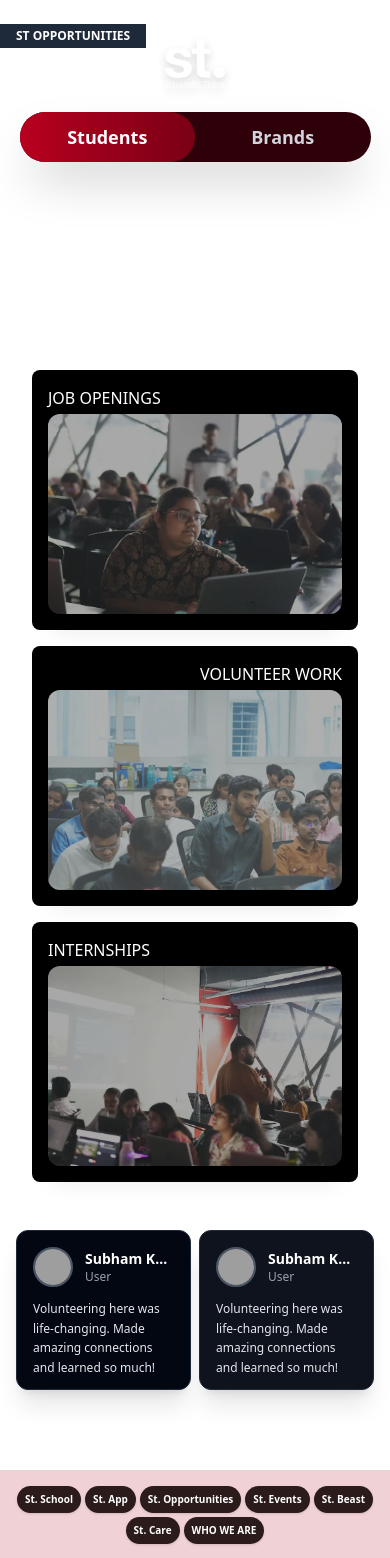
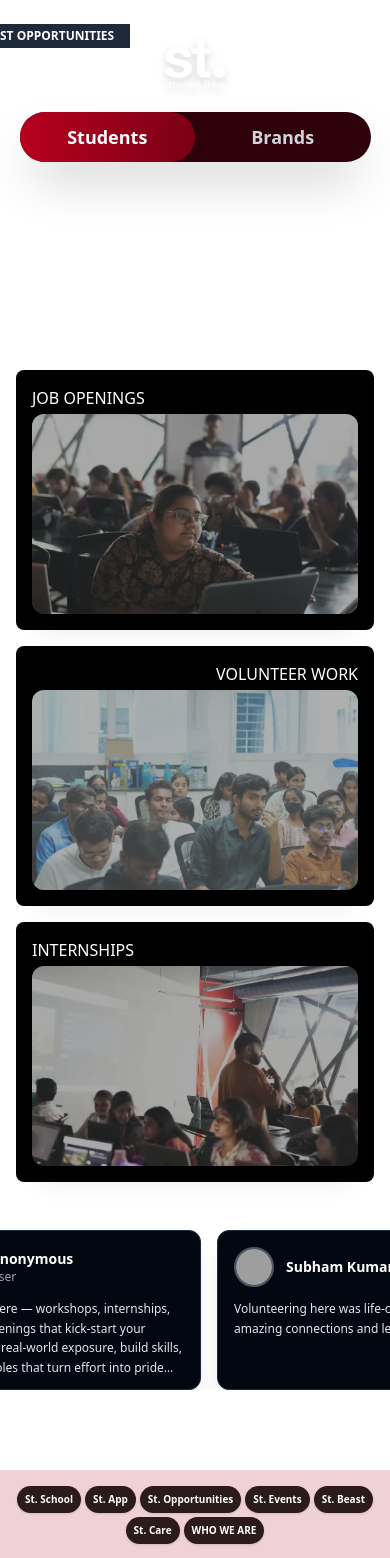
Before and after one commit to ArunKushhhh/st-website-tho, a React (Vite) app: page /opportunities in a window 390 px wide. Shown: the top 1558 px of the page. Built offline with nearby package versions, Linux system fonts and the light colour scheme; grey boxes are pictures that could not be loaded.

Commit message:
added animations
Signed-off-by: ArunKushhhh <arunkushwaha_230604@aitpune.edu.in>

```diff
--- a/src/Student/StudentApp.jsx
+++ b/src/Student/StudentApp.jsx
@@ -32,7 +32,12 @@ const ANIMATION_CONFIG = {
     SLIDE: 500,
     CARD_SCALE: 0.8,
     PHONE_SLIDE: 1.2,
-    CONTENT_SLIDE: 1.0
+    CONTENT_SLIDE: 1.0,
+    MOBILE_CARD: 0.8
+  },
+  MOBILE_ANIMATIONS: {
+    OFFSET: 50,
+    STAGGER: 0.2
   }
 };
 
@@ -41,8 +46,6 @@ const BREAKPOINTS = {
 };
 
 // Optimized CardSlider Component
-// Fixed CardSlider Component - Replace the existing CardSlider in your code
-
 const CardSlider = React.memo(({
   cards,
   className = "",
@@ -235,7 +238,6 @@ export default function StudentApp() {
   const [hoveredButton, setHoveredButton] = useState(NAVIGATION.STUDENTS);
   const [isMobile, setIsMobile] = useState(window.innerWidth < BREAKPOINTS.MOBILE);
 
-
   useEffect(() => {
     if (isMobile) {
       setShowButtons(true);
@@ -326,19 +328,75 @@ export default function StudentApp() {
 
   // Animation functions
   const runMobileAnimation = useCallback(() => {
-  // ❌ No animations for mobile
     const mobileElements = Object.values(refs.mobile)
       .map(ref => ref.current)
       .filter(Boolean);
 
     if (mobileElements.length === 0) return;
 
-  // Just set them visible instantly
-  gsap.set(mobileElements, {
-    scale: 1,
+    // Kill any existing animations first
+    gsap.killTweensOf(mobileElements);
+    if (refs.phone.current) {
+      gsap.killTweensOf(refs.phone.current);
+    }
+
+    // Set initial states for mobile cards
+    gsap.set(refs.mobile.topLeft.current, {
+      x: -ANIMATION_CONFIG.MOBILE_ANIMATIONS.OFFSET,
+      opacity: 0
+    });
+    gsap.set(refs.mobile.topRight.current, {
+      x: -ANIMATION_CONFIG.MOBILE_ANIMATIONS.OFFSET,
+      opacity: 0
+    });
+    gsap.set(refs.mobile.bottomLeft.current, {
+      x: ANIMATION_CONFIG.MOBILE_ANIMATIONS.OFFSET,
+      opacity: 0
+    });
+    gsap.set(refs.mobile.bottomRight.current, {
+      x: -ANIMATION_CONFIG.MOBILE_ANIMATIONS.OFFSET,
+      opacity: 0
+    });
+
+    // Create timeline for mobile animations
+    const tl = gsap.timeline();
+
+    // Animate cards with stagger
+    tl.to(refs.mobile.topLeft.current, {
+      x: 0,
       opacity: 1,
-    transformOrigin: "center center",
-  });
+      duration: ANIMATION_CONFIG.DURATIONS.MOBILE_CARD,
+      ease: "power3.out"
+    })
+    .to(refs.mobile.topRight.current, {
+      x: 0,
+      opacity: 1,
+      duration: ANIMATION_CONFIG.DURATIONS.MOBILE_CARD,
+      ease: "power3.out"
+    }, `-=${ANIMATION_CONFIG.DURATIONS.MOBILE_CARD - ANIMATION_CONFIG.MOBILE_ANIMATIONS.STAGGER}`)
+    .to(refs.mobile.bottomLeft.current, {
+      x: 0,
+      opacity: 1,
+      duration: ANIMATION_CONFIG.DURATIONS.MOBILE_CARD,
+      ease: "power3.out"
+    }, `-=${ANIMATION_CONFIG.DURATIONS.MOBILE_CARD - ANIMATION_CONFIG.MOBILE_ANIMATIONS.STAGGER}`)
+    .to(refs.mobile.bottomRight.current, {
+      x: 0,
+      opacity: 1,
+      duration: ANIMATION_CONFIG.DURATIONS.MOBILE_CARD,
+      ease: "power3.out"
+    }, `-=${ANIMATION_CONFIG.DURATIONS.MOBILE_CARD - ANIMATION_CONFIG.MOBILE_ANIMATIONS.STAGGER}`);
+
+    // Animate phone if present
+    if (refs.phone.current) {
+      gsap.set(refs.phone.current, { opacity: 0, y: 50 });
+      tl.to(refs.phone.current, {
+        opacity: 1,
+        y: 0,
+        duration: ANIMATION_CONFIG.DURATIONS.PHONE_SLIDE,
+        ease: "power3.out"
+      }, `-=${ANIMATION_CONFIG.DURATIONS.MOBILE_CARD - 0.3}`);
+    }
   }, []);
 
   const runDesktopAnimation = useCallback(() => {
@@ -445,37 +503,50 @@ export default function StudentApp() {
     if (!containerRef.current) return;
 
     if (isMobile) {
-    // On mobile: make everything visible, no animation
+      // Set initial states for mobile cards
       const mobileElements = Object.values(refs.mobile)
         .map(ref => ref.current)
         .filter(Boolean);
 
       if (mobileElements.length > 0) {
-      gsap.set(mobileElements, {
-        scale: 1,
-        opacity: 1,
-        transformOrigin: "center center",
+        // Set initial positions (will be animated by scroll trigger)
+        gsap.set(refs.mobile.topLeft.current, {
+          x: -ANIMATION_CONFIG.MOBILE_ANIMATIONS.OFFSET,
+          opacity: 0
+        });
+        gsap.set(refs.mobile.topRight.current, {
+          x: -ANIMATION_CONFIG.MOBILE_ANIMATIONS.OFFSET,
+          opacity: 0
+        });
+        gsap.set(refs.mobile.bottomLeft.current, {
+          x: ANIMATION_CONFIG.MOBILE_ANIMATIONS.OFFSET,
+          opacity: 0
+        });
+        gsap.set(refs.mobile.bottomRight.current, {
+          x: -ANIMATION_CONFIG.MOBILE_ANIMATIONS.OFFSET,
+          opacity: 0
         });
       }
 
       if (refs.phone.current) {
-      gsap.set(refs.phone.current, { opacity: 1, y: 0 });
+        gsap.set(refs.phone.current, { opacity: 0, y: 50 });
       }
 
-    const { cards, backgrounds, content } = refs.desktop;
-    const allDesktopEls = [
-      ...Object.values(cards),
-      ...Object.values(backgrounds),
-      ...Object.values(content),
-    ]
-      .map(ref => ref.current)
-      .filter(Boolean);
+      // Create ScrollTrigger for mobile
+      const mobileScrollTrigger = ScrollTrigger.create({
+        trigger: containerRef.current,
+        start: ANIMATION_CONFIG.SCROLL_START,
+        end: ANIMATION_CONFIG.SCROLL_END,
+        onEnter: runMobileAnimation,
+        onEnterBack: runMobileAnimation,
+      });
 
-    if (allDesktopEls.length > 0) {
-      gsap.set(allDesktopEls, { opacity: 1, scale: 1, x: 0, y: 0 });
+      return () => {
+        mobileScrollTrigger.kill();
+        if (hideButtonsTimeoutRef.current) {
+          clearTimeout(hideButtonsTimeoutRef.current);
         }
-
-    return; // ✅ skip scroll trigger setup for mobile
+      };
     }
 
     // --- Desktop setup (unchanged) ---
@@ -516,8 +587,7 @@ export default function StudentApp() {
         clearTimeout(hideButtonsTimeoutRef.current);
       }
     };
-}, [isMobile, runDesktopAnimation]);
-
+  }, [isMobile, runDesktopAnimation, runMobileAnimation]);
 
   // Render helpers
   const renderNavigationButton = useCallback(
@@ -682,6 +752,7 @@ export default function StudentApp() {
           <section className="mb-12 md:mb-16">
             <div className="flex justify-center">
               <img
+                ref={refs.phone}
                 src={iphone}
                 alt="iPhone Mockup"
                 className="w-[280px] sm:w-[360px] md:w-[400px] h-auto drop-shadow-2xl"
--- a/src/Student/StudentOpportunities.jsx
+++ b/src/Student/StudentOpportunities.jsx
@@ -55,7 +55,7 @@ function StAnimation1() {
   };
 
   return (
-    <div id="opportunities" className="flex flex-col w-full px-4 pb-20">
+    <div id="opportunities" className="flex flex-col w-full pb-20">
       {isMobile ? (
         <SafeScrollRevealMobile {...sharedProps}>
           <h2 className="text-lg font-bold md:text-xl">Job Opening</h2>
--- a/src/components/mobile/MobileGalleryStack.jsx
+++ b/src/components/mobile/MobileGalleryStack.jsx
@@ -1,6 +1,9 @@
-import React from "react";
-import { motion } from "framer-motion";
+import React, { useRef, useEffect } from "react";
+import { gsap } from "gsap";
+import { ScrollTrigger } from "gsap/ScrollTrigger";
 import { MobileCard } from "./MobileCard";
+
+gsap.registerPlugin(ScrollTrigger);
 
 export const MobileGalleryStack = ({
   centerImage,
@@ -15,6 +18,12 @@ export const MobileGalleryStack = ({
   isVisible = false,
   screenSize,
 }) => {
+  // Refs for animation targets
+  const containerRef = useRef(null);
+  const jobOpeningsRef = useRef(null);
+  const volunteerWorkRef = useRef(null);
+  const internshipsRef = useRef(null);
+
   // Add safety check for screenSize
   if (
     !screenSize ||
@@ -38,46 +47,111 @@ export const MobileGalleryStack = ({
 
   const dimensions = getDimensions();
 
-  // Animation variants for staggered entrance
-  const containerVariants = {
-    hidden: { opacity: 0 },
-    visible: {
+  // GSAP Animation function
+  const runGSAPAnimation = () => {
+    const elements = [
+      jobOpeningsRef.current,
+      volunteerWorkRef.current,
+      internshipsRef.current
+    ].filter(Boolean);
+
+    if (elements.length === 0) return;
+
+    // Kill any existing animations
+    gsap.killTweensOf(elements);
+
+    // Set initial states
+    gsap.set(jobOpeningsRef.current, {
+      x: -50, // translate from left
+      opacity: 0
+    });
+
+    gsap.set(volunteerWorkRef.current, {
+      x: 50, // translate from right
+      opacity: 0
+    });
+
+    gsap.set(internshipsRef.current, {
+      x: -50, // translate from left
+      opacity: 0
+    });
+
+    // Create animation timeline
+    const tl = gsap.timeline();
+
+    // Animate Job Openings (from left)
+    tl.to(jobOpeningsRef.current, {
+      x: 0,
       opacity: 1,
-      transition: {
-        staggerChildren: 0.2,
-        delayChildren: 0.1,
-      },
-    },
+      duration: 0.8,
+      ease: "power3.out"
+    })
+    // Animate Volunteer Work (from right) - stagger by 0.2s
+    .to(volunteerWorkRef.current, {
+      x: 0,
+      opacity: 1,
+      duration: 0.8,
+      ease: "power3.out"
+    }, "-=0.6") // Start 0.6s before previous animation ends
+    // Animate Internships (from left) - stagger by 0.2s
+    .to(internshipsRef.current, {
+      x: 0,
+      opacity: 1,
+      duration: 0.8,
+      ease: "power3.out"
+    }, "-=0.6"); // Start 0.6s before previous animation ends
   };
 
-  const cardVariants = {
-    hidden: {
-      opacity: 0,
-      y: 30,
-      scale: 0.9,
-    },
-    visible: {
-      opacity: 1,
-      y: 0,
-      scale: 1,
-      transition: {
-        type: "spring",
-        damping: 20,
-        stiffness: 100,
-      },
-    },
+  useEffect(() => {
+    if (!containerRef.current) return;
+
+    // Set initial states
+    const elements = [
+      jobOpeningsRef.current,
+      volunteerWorkRef.current,
+      internshipsRef.current
+    ].filter(Boolean);
+
+    if (elements.length > 0) {
+      gsap.set(jobOpeningsRef.current, {
+        x: -50,
+        opacity: 0
+      });
+      gsap.set(volunteerWorkRef.current, {
+        x: 50,
+        opacity: 0
+      });
+      gsap.set(internshipsRef.current, {
+        x: -50,
+        opacity: 0
+      });
+    }
+
+    // Create ScrollTrigger
+    const scrollTrigger = ScrollTrigger.create({
+      trigger: containerRef.current,
+      start: "top 85%", // Trigger when section is 85% from top of viewport
+      end: "bottom 15%",
+      onEnter: runGSAPAnimation,
+      onEnterBack: runGSAPAnimation,
+      once: false, // Allow animation to trigger multiple times
+      markers: false // Set to true for debugging
+    });
+
+    // Cleanup
+    return () => {
+      scrollTrigger.kill();
     };
+  }, [screenSize]); // Re-run when screenSize changes
 
   return (
-    <motion.div
+    <div
+      ref={containerRef}
       className="w-full max-w-md mx-auto px-4"
-      variants={containerVariants}
-      initial="hidden"
-      animate={isVisible ? "visible" : "hidden"}
     >
       {/* Job Openings Section - Top */}
-      <motion.div
-        variants={cardVariants}
+      <div
+        ref={jobOpeningsRef}
         className="w-full mb-4"
         style={{ minHeight: dimensions.cardHeight }}
       >
@@ -90,14 +164,13 @@ export const MobileGalleryStack = ({
             delay={0}
             zIndex={1}
             opacity={1}
-          ></MobileCard>
+          />
         </div>
-      </motion.div>
+      </div>
 
       {/* Volunteer Work Section - Middle */}
-
-      <motion.div
-        variants={cardVariants}
+      <div
+        ref={volunteerWorkRef}
         className="w-full mb-4"
         style={{ minHeight: dimensions.cardHeight }}
       >
@@ -110,18 +183,18 @@ export const MobileGalleryStack = ({
             delay={0.1}
             zIndex={1}
             opacity={1}
-          ></MobileCard>
+          />
         </div>
-      </motion.div>
+      </div>
 
       {/* Internships Section - Bottom */}
-      <motion.div
-        variants={cardVariants}
+      <div
+        ref={internshipsRef}
         className="w-full"
         style={{ minHeight: dimensions.cardHeight }}
       >
         <div className="bg-black px-4 py-4 rounded-lg flex flex-col gap-1">
-          <p className=" text-white font-medium">INTERNSHIPS</p>
+          <p className="text-white font-medium">INTERNSHIPS</p>
           <MobileCard
             bgImage={leftImage}
             width="100%"
@@ -129,10 +202,9 @@ export const MobileGalleryStack = ({
             delay={0.2}
             zIndex={1}
             opacity={1}
-        >
-        </MobileCard>
+          />
         </div>
-      </motion.div>
-    </motion.div>
+      </div>
+    </div>
   );
 };
--- a/src/components/mobile/MobileTestimonialCards.jsx
+++ b/src/components/mobile/MobileTestimonialCards.jsx
@@ -1,36 +1,78 @@
-import React, { useState, useEffect } from "react";
-import { motion, AnimatePresence } from "framer-motion";
+import React, { useRef, useEffect } from "react";
+import { gsap } from "gsap";
 
 export const MobileTestimonialCards = ({
   leftTestimonial,
   leftTestimonialAuthor,
-  leftTestimonialProfile, // New prop for left profile picture
+  leftTestimonialProfile,
   rightTestimonial,
   rightTestimonialAuthor,
-  rightTestimonialProfile, // New prop for right profile picture
+  rightTestimonialProfile,
   rightTestimonialSlideshow = false,
   rightTestimonials = [],
   isVisible = false,
   screenSize,
 }) => {
+  const marqueeRef = useRef(null);
+  const marqueeInnerRef = useRef(null);
+
   // Add safety check for screenSize
   if (!screenSize || typeof screenSize.width !== "number") {
     return null;
   }
 
-  // Get responsive dimensions for testimonial cards
+  // Prepare testimonial data
+  const getTestimonialData = () => {
+    const testimonials = [];
+
+    // Add left testimonial
+    if (leftTestimonial) {
+      testimonials.push({
+        text: leftTestimonial,
+        author: leftTestimonialAuthor || "Anonymous",
+        profilePic: leftTestimonialProfile,
+        role: "User"
+      });
+    }
+
+    // Add right testimonial(s)
+    if (rightTestimonialSlideshow && rightTestimonials.length > 0) {
+      testimonials.push(...rightTestimonials);
+    } else if (rightTestimonial) {
+      testimonials.push({
+        text: rightTestimonial,
+        author: rightTestimonialAuthor || "Anonymous",
+        profilePic: rightTestimonialProfile,
+        role: "User"
+      });
+    }
+
+    // If we have less than 3 testimonials, duplicate them to create seamless loop
+    if (testimonials.length > 0 && testimonials.length < 3) {
+      const originalLength = testimonials.length;
+      for (let i = 0; i < Math.ceil(6 / originalLength); i++) {
+        testimonials.push(...testimonials.slice(0, originalLength));
+      }
+    }
+
+    return testimonials;
+  };
+
+  const testimonialData = getTestimonialData();
+
+  // Get responsive dimensions
   const getDimensions = () => {
     const vw = screenSize.width;
 
     if (vw <= 520) {
       return {
-        cardWidth: Math.min(vw, 350),
+        cardWidth: 280,
         cardHeight: 160,
         gap: 16,
       };
     } else {
       return {
-        cardWidth: Math.min(vw - 80, 320),
+        cardWidth: 320,
         cardHeight: 160,
         gap: 20,
       };
@@ -39,169 +81,107 @@ export const MobileTestimonialCards = ({
 
   const dimensions = getDimensions();
 
-  return (
-    <motion.div
+  // Set up marquee animation
+  useEffect(() => {
+    if (!marqueeInnerRef.current || testimonialData.length === 0) return;
+
+    const marqueeInner = marqueeInnerRef.current;
+    const totalWidth = (dimensions.cardWidth + dimensions.gap) * testimonialData.length;
+
+    // Set the width of the inner container
+    gsap.set(marqueeInner, {
+      width: totalWidth * 2, // Double width for seamless loop
+    });
+
+    // Create the continuous scrolling animation
+    const tl = gsap.timeline({ repeat: -1 });
+
+    tl.set(marqueeInner, { x: 0 })
+      .to(marqueeInner, {
+        x: -totalWidth,
+        duration: testimonialData.length * 8, // Adjust speed here (higher = slower)
+        ease: "none"
+      });
+
+    return () => {
+      tl.kill();
+    };
+  }, [testimonialData, dimensions, isVisible]);
+
+  // Individual testimonial card component
+  const TestimonialCard = ({ testimonial, index }) => (
+    <div
+      key={`${testimonial.author}-${index}`}
       style={{
-        opacity: isVisible ? 1 : 0,
+        width: dimensions.cardWidth,
+        height: dimensions.cardHeight,
+        marginRight: dimensions.gap,
       }}
-      className="flex flex-row gap-2 w-full max-w-2xl"
+      className="bg-gray-950 rounded-xl p-4 text-white shadow-xl overflow-hidden border border-gray-800 flex-shrink-0"
     >
-      {/* Left Testimonial - Static */}
-      <motion.div
-        initial={{ opacity: 0, y: 20 }}
-        animate={{ opacity: isVisible ? 1 : 0, y: isVisible ? 0 : 20 }}
-        transition={{ duration: 0.6, delay: 0.2 }}
-        style={{
-          height: dimensions.cardHeight,
-        }}
-        className="bg-gray-950 rounded-xl p-4 text-white shadow-xl w-[50%] overflow-hidden border border-gray-800"
-      >
-        {rightTestimonialSlideshow ? (
-          <TestimonialSlideshow
-            testimonials={rightTestimonials}
-            rightTestimonial={rightTestimonial}
-            rightTestimonialAuthor={rightTestimonialAuthor}
-            rightTestimonialProfile={rightTestimonialProfile}
-          />
-        ) : (
-          <>
       {/* Profile Section */}
       <div className="flex items-center gap-3 mb-3">
         <div className="w-10 h-10 rounded-full overflow-hidden border-2 border-gray-600 flex-shrink-0">
           <img
-                  src={rightTestimonialProfile || "https://via.placeholder.com/40x40/6b7280/ffffff?text=U"}
-                  alt={rightTestimonialAuthor}
+            src={testimonial.profilePic || "https://via.placeholder.com/40x40/6b7280/ffffff?text=U"}
+            alt={testimonial.author}
             className="w-full h-full object-cover"
+            loading="lazy"
           />
         </div>
         <div className="flex-1 min-w-0">
           <p className="text-sm font-semibold text-white truncate">
-                  {rightTestimonialAuthor || "Anonymous"}
+            {testimonial.author}
           </p>
-                <p className="text-xs text-gray-400">User</p>
+          <p className="text-xs text-gray-400">{testimonial.role}</p>
         </div>
       </div>
 
       {/* Testimonial Text */}
       <p className="text-xs md:text-sm text-gray-200 leading-relaxed line-clamp-4">
-              {rightTestimonial}
+        {testimonial.text}
       </p>
-          </>
-        )}
-      </motion.div>
+    </div>
+  );
 
-      {/* Right Testimonial - Slideshow or Static */}
-      <motion.div
-        initial={{ opacity: 0, y: 20 }}
-        animate={{ opacity: isVisible ? 1 : 0, y: isVisible ? 0 : 20 }}
-        transition={{ duration: 0.6, delay: 0.4 }}
+  if (testimonialData.length === 0) {
+    return null;
+  }
+
+  return (
+    <div
+      ref={marqueeRef}
+      className="w-full overflow-hidden"
       style={{
-          height: dimensions.cardHeight,
+        opacity: isVisible ? 1 : 0,
+        transition: 'opacity 0.6s ease-in-out'
       }}
-        className="bg-gray-950/95 rounded-xl p-4 text-white shadow-xl w-[50%] overflow-hidden border border-gray-800"
     >
-        {rightTestimonialSlideshow ? (
-          <TestimonialSlideshow
-            testimonials={rightTestimonials}
-            rightTestimonial={rightTestimonial}
-            rightTestimonialAuthor={rightTestimonialAuthor}
-            rightTestimonialProfile={rightTestimonialProfile}
+      <div
+        ref={marqueeInnerRef}
+        className="flex"
+        style={{
+          width: 'fit-content'
+        }}
+      >
+        {/* First set of testimonials */}
+        {testimonialData.map((testimonial, index) => (
+          <TestimonialCard
+            key={`first-${index}`}
+            testimonial={testimonial}
+            index={index}
           />
-        ) : (
-          <>
-            {/* Profile Section */}
-            <div className="flex items-center gap-3 mb-3">
-              <div className="w-10 h-10 rounded-full overflow-hidden border-2 border-gray-600 flex-shrink-0">
-                <img
-                  src={rightTestimonialProfile || "https://via.placeholder.com/40x40/6b7280/ffffff?text=U"}
-                  alt={rightTestimonialAuthor}
-                  className="w-full h-full object-cover"
+        ))}
+
+        {/* Duplicate set for seamless loop */}
+        {testimonialData.map((testimonial, index) => (
+          <TestimonialCard
+            key={`second-${index}`}
+            testimonial={testimonial}
+            index={index + testimonialData.length}
           />
-              </div>
-              <div className="flex-1 min-w-0">
-                <p className="text-sm font-semibold text-white truncate">
-                  {rightTestimonialAuthor || "Anonymous"}
-                </p>
-                <p className="text-xs text-gray-400">User</p>
+        ))}
       </div>
     </div>
-
-            {/* Testimonial Text */}
-            <p className="text-xs md:text-sm text-gray-200 leading-relaxed line-clamp-4">
-              {rightTestimonial}
-            </p>
-          </>
-        )}
-      </motion.div>
-    </motion.div>
   );
 };
-
-// Slideshow component for the right testimonial card
-function TestimonialSlideshow({
-  testimonials,
-  rightTestimonial,
-  rightTestimonialAuthor,
-  rightTestimonialProfile,
-}) {
-  const [currentIndex, setCurrentIndex] = useState(0);
-
-  // Use provided testimonials or create default with the single testimonial
-  const slideshowData =
-    testimonials.length > 0
-      ? testimonials
-      : [
-          {
-            text: rightTestimonial,
-            author: rightTestimonialAuthor,
-            profilePic: rightTestimonialProfile,
-            role: "User"
-          },
-        ];
-
-  useEffect(() => {
-    if (slideshowData.length > 1) {
-      const interval = setInterval(() => {
-        setCurrentIndex((prevIndex) => (prevIndex + 1) % slideshowData.length);
-      }, 3000);
-      return () => clearInterval(interval);
-    }
-  }, [slideshowData.length]);
-
-  const current = slideshowData[currentIndex];
-
-  return (
-    <AnimatePresence mode="wait">
-      <motion.div
-        key={currentIndex}
-        initial={{ opacity: 0, x: 15 }}
-        animate={{ opacity: 1, x: 0 }}
-        exit={{ opacity: 0, x: -15 }}
-        transition={{ duration: 0.5, ease: "easeOut" }}
-        className="flex flex-col h-full"
-      >
-        {/* Profile Section */}
-        <div className="flex items-center gap-3 mb-3">
-          <div className="w-10 h-10 rounded-full overflow-hidden border-2 border-gray-600 flex-shrink-0">
-            <img
-              src={current.profilePic || "https://via.placeholder.com/40x40/6b7280/ffffff?text=U"}
-              alt={current.author}
-              className="w-full h-full object-cover"
-            />
-          </div>
-          <div className="flex-1 min-w-0">
-            <p className="text-sm font-semibold text-white truncate">
-              {current.author || "Anonymous"}
-            </p>
-            <p className="text-xs text-gray-400">{current.role || "User"}</p>
-          </div>
-        </div>
-
-        {/* Testimonial Text */}
-        <p className="text-xs md:text-sm text-gray-200 leading-relaxed line-clamp-4 flex-1">
-          {current.text}
-        </p>
-      </motion.div>
-    </AnimatePresence>
-  );
-}
```
Lines whose indentation alone changed are shown as unchanged.
